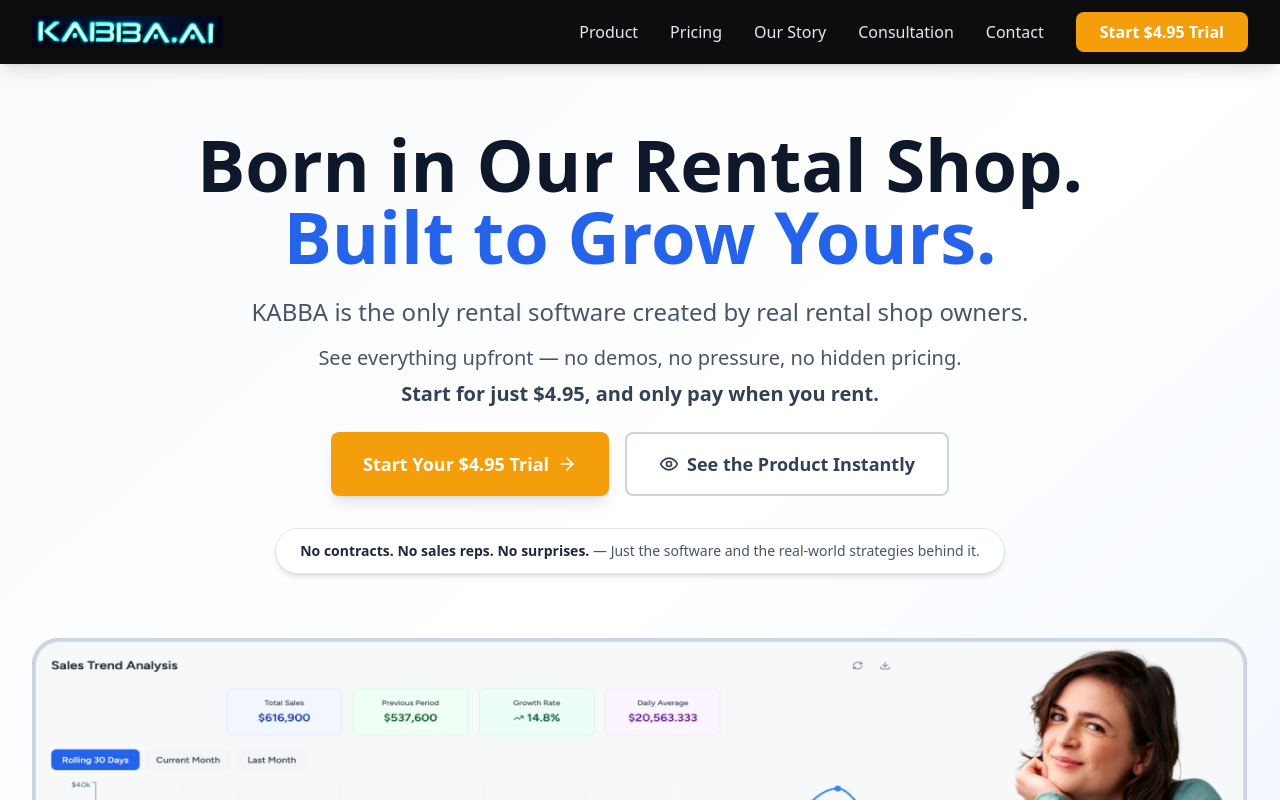
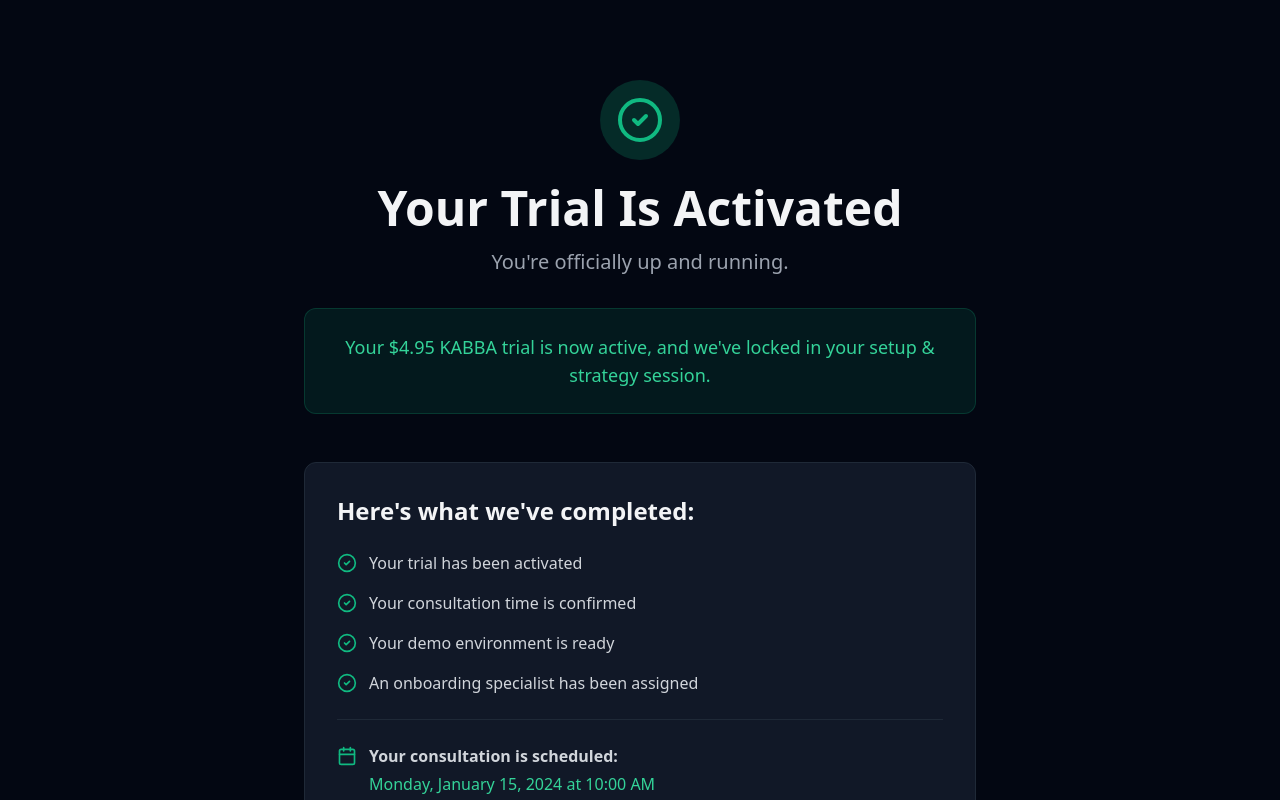
Before and after one commit to Kabba24ai/Kabba_Sales_Website, a React (Vite) app: page / in a window 1280 px wide. Shown: the top 800 px of the page. Built offline with nearby package versions, Linux system fonts and the light colour scheme; no server answers.

Commit message:
Updated App.tsx

```diff
--- a/src/App.tsx
+++ b/src/App.tsx
@@ -27,9 +27,16 @@
 type PageType = 'home' | 'pricing' | 'our-story' | 'contact' | 'privacy-policy' | 'terms-of-service' | 'refund-cancellation' | 'acceptable-use-policy' | 'onboarding-signup' | 'onboarding-analyzing' | 'processing-payment' | 'payment-error' | 'onboarding-activated' | 'setup-canceled';
 
 function App() {
-  const [currentPage, setCurrentPage] = useState<PageType>('home');
-  const [signupData, setSignupData] = useState<SignupFormData | null>(null);
-  const [consultationTime, setConsultationTime] = useState<string>('');
+  const [currentPage, setCurrentPage] = useState<PageType>('onboarding-activated');
+  const [signupData, setSignupData] = useState<SignupFormData | null>({
+    firstName: 'John',
+    lastName: 'Doe',
+    email: 'john@example.com',
+    phone: '(555) 123-4567',
+    businessName: 'Demo Rentals',
+    businessType: 'equipment'
+  });
+  const [consultationTime, setConsultationTime] = useState<string>('2024-01-15T10:00:00');
   const [scrollToComparison, setScrollToComparison] = useState(false);
 
   const navigateToSignup = () => {
```
